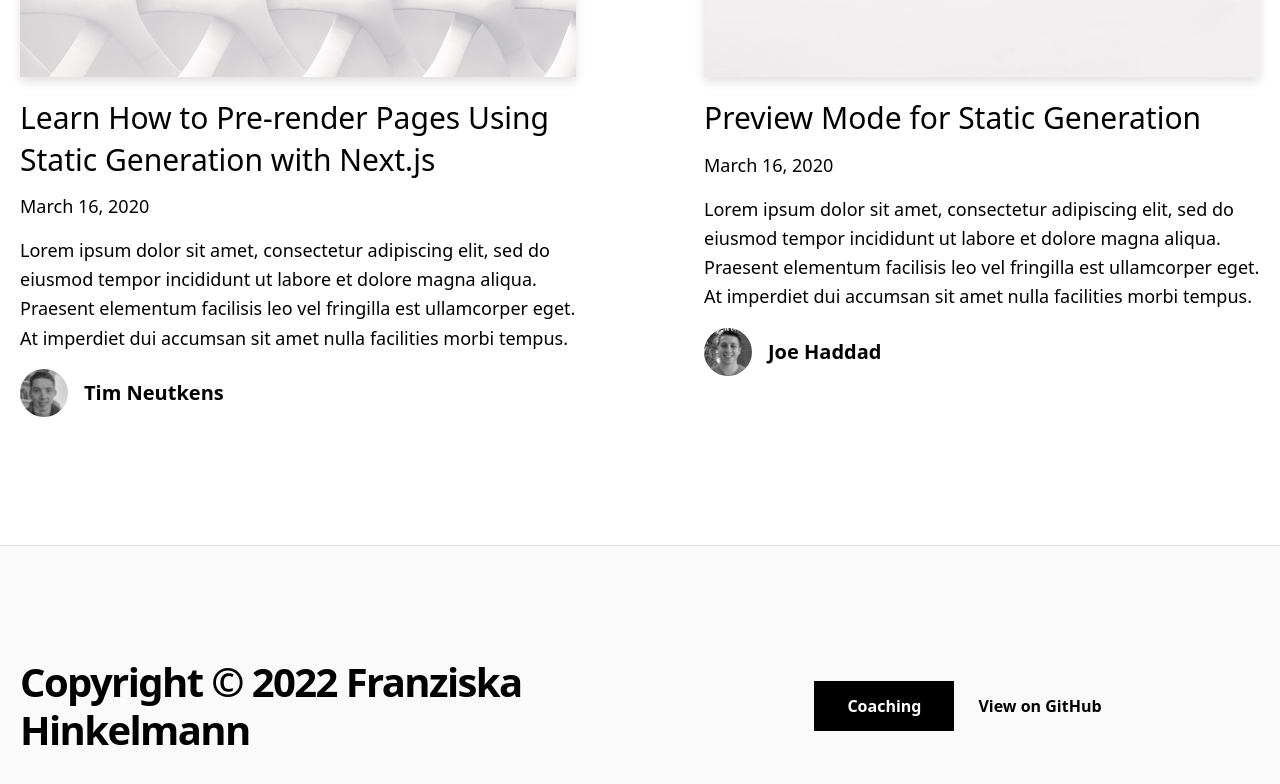
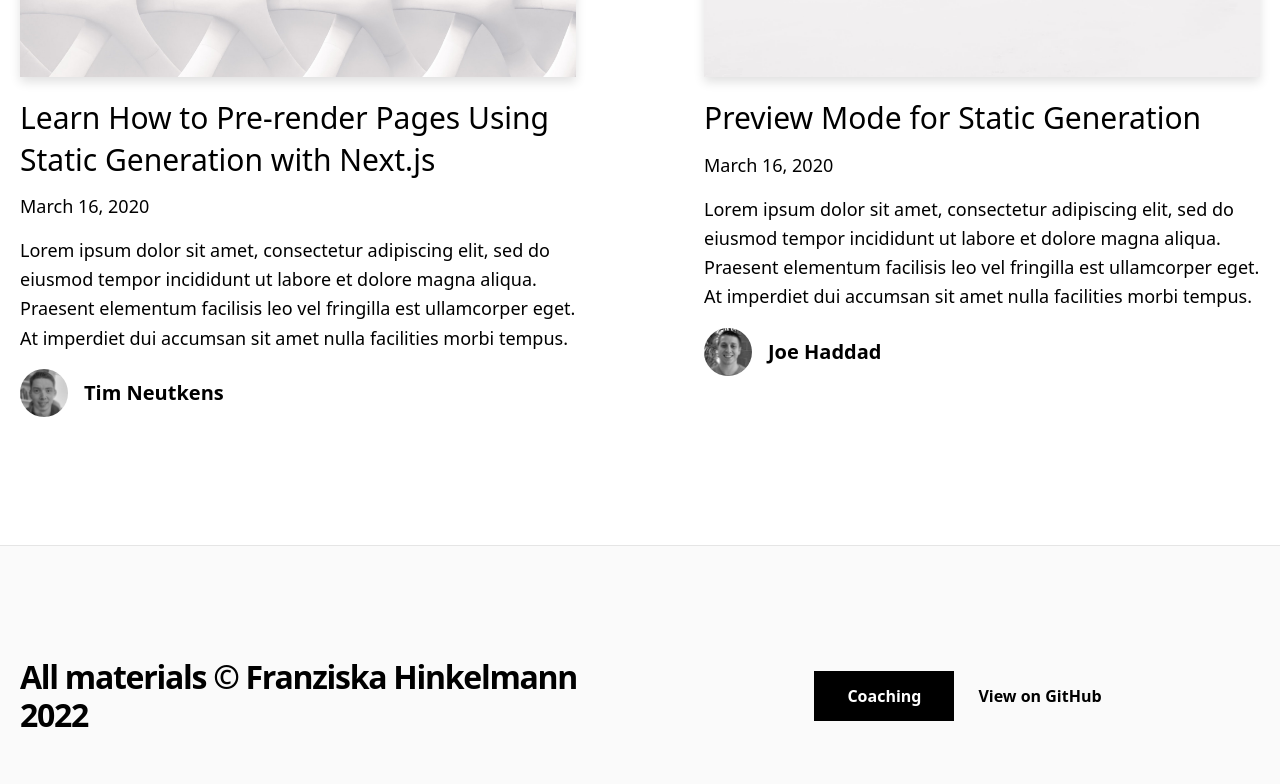
Before and after one commit to fhinkel/nextjs-blog, a Next.js app: page / in a window 1280 px wide. Shown: the part 1805-2589 px from the top of the page. Built offline with nearby package versions, Linux system fonts and the light colour scheme.

Commit message:
Fix size of footer font

```diff
--- a/components/footer.tsx
+++ b/components/footer.tsx
@@ -6,8 +6,8 @@
     <footer className="bg-neutral-50 border-t border-neutral-200">
       <Container>
         <div className="py-28 flex flex-col lg:flex-row items-center">
-          <h3 className="text-4xl lg:text-[2.5rem] font-bold tracking-tighter leading-tight text-center lg:text-left mb-10 lg:mb-0 lg:pr-4 lg:w-1/2">
-          Copyright © 2022 Franziska Hinkelmann
+          <h3 className="text-4xl lg:text-[2rem] font-bold tracking-tighter leading-tight text-center lg:text-left mb-10 lg:mb-0 lg:pr-4 lg:w-1/2">
+          All materials © Franziska Hinkelmann 2022
           </h3>
           <div className="flex flex-col lg:flex-row justify-center items-center lg:pl-4 lg:w-1/2">
             <a
```
